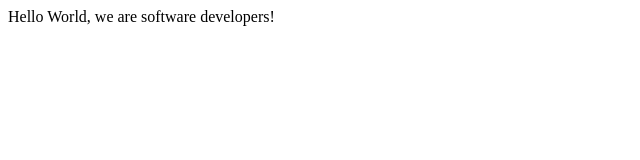
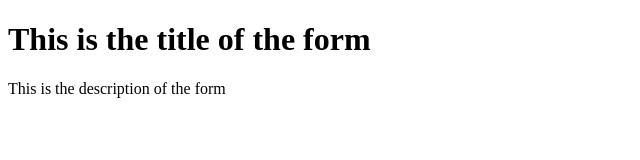
Before and after one commit to Mithi-code/MicroverseProject2, a plain HTML site: page index.html in a window 1280 px wide. Shown: the whole page, without its empty margins (0-640 px from the left). Drawn offline with Linux system fonts and the light colour scheme.

Commit message:
added the title and description

```diff
--- a/index.html
+++ b/index.html
@@ -8,21 +8,13 @@
 
   <body>
     <script src="https://cdn.freecodecamp.org/testable-projects-fcc/v1/bundle.js"></script>
+    <header>
+      <h1 id="title">This is the title of the form</h1>
+      <p id="description">This is the description of the form</p>
+    </header>
 
 
-    Hello World, we are software developers!
-    <!--
 
-    Hello Camper!
-
-    For now, the test suite only works in Chrome!
-    Please read the README below in the JS Editor before beginning.
-    Feel free to delete this message once you have read it.
-    Good luck and Happy Coding!
-
-    - The freeCodeCamp Team
-
-    -->
     <script  src="js/index.js"></script>
   </body>
 </html>
```
